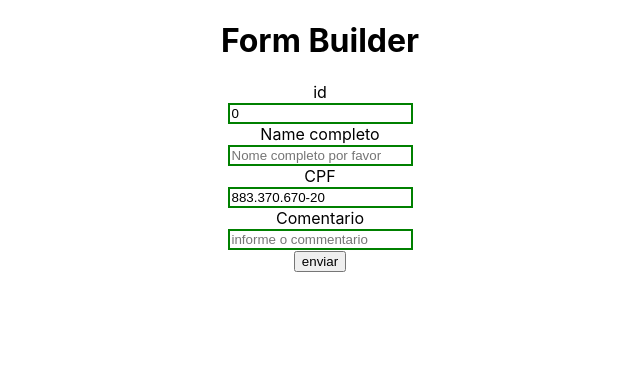
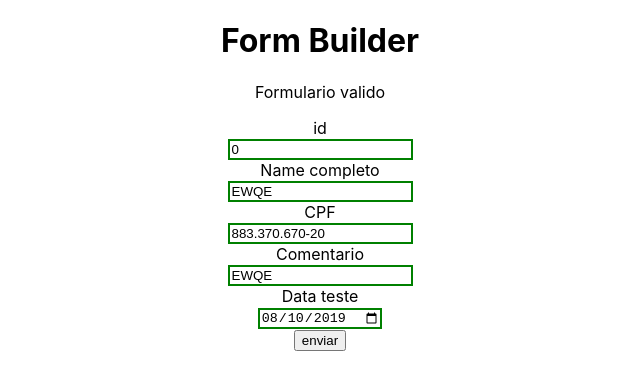
Before and after one commit to topvilla/formValidator, a React (Create React App) app: page / in a window 1280 px wide. Shown: the top 390 px of the page, without its empty margins (320-960 px from the left). Built offline with nearby package versions, Linux system fonts and the light colour scheme.

Commit message:
o componente que usa formBuilder pode ser increver para receberos dados do formulario

```diff
--- a/src/App.js
+++ b/src/App.js
@@ -4,10 +4,14 @@ import './App.css';
 import FormBuilder from './Componnents/FormBuilder';
 import * as Validator from './Componnents/Validators';
 function App() {
+
+  const salvar = ()=>{
+    console.log('salvar');
+  }
   return (
     <div className="App">
       <FormBuilder
-      handlerSubmit = {(event)=>{console.log(event)}}
+      subiscribe = {(data)=>{console.log(data)}}
       inputs = {
         [
           {
@@ -25,7 +29,7 @@ function App() {
             label:"Name completo",
             type:"text",
             name:"name",
-            value:"",
+            value:"EWQE",
             validator:[
               Validator.require,
               Validator.textWithoutAccent
@@ -48,7 +52,7 @@ function App() {
             label:"Comentario",
             type:"text",
             name:"coment",
-            value:"",
+            value:"EWQE",
             validator:[
               Validator.require,
               Validator.textWithoutAccent
@@ -57,9 +61,21 @@ function App() {
             messageError:"comentário invalido",
             placeholder:'informe o commentario'
           },
+          {
+            label:"Data teste",
+            type:"date",
+            name:"date",
+            value:"2019-08-10",
+            validator:[
+              Validator.require,
+
+            ],
+            messageError:"data invalido",
+
+          },
         ]
       } />
-      <button type = "submit">enviar</button>
+      <button type = "submit" onClick = {salvar}>enviar</button>
     </div>
   );
 }
--- a/src/Componnents/FormBuilder.js
+++ b/src/Componnents/FormBuilder.js
@@ -69,6 +69,9 @@ const formBuilder = (props)=>{
             })
         }
     }
+    useEffect(()=>{
+        props.subiscribe(form);
+    },[form.valid])
 
     return(
         <div>
```
